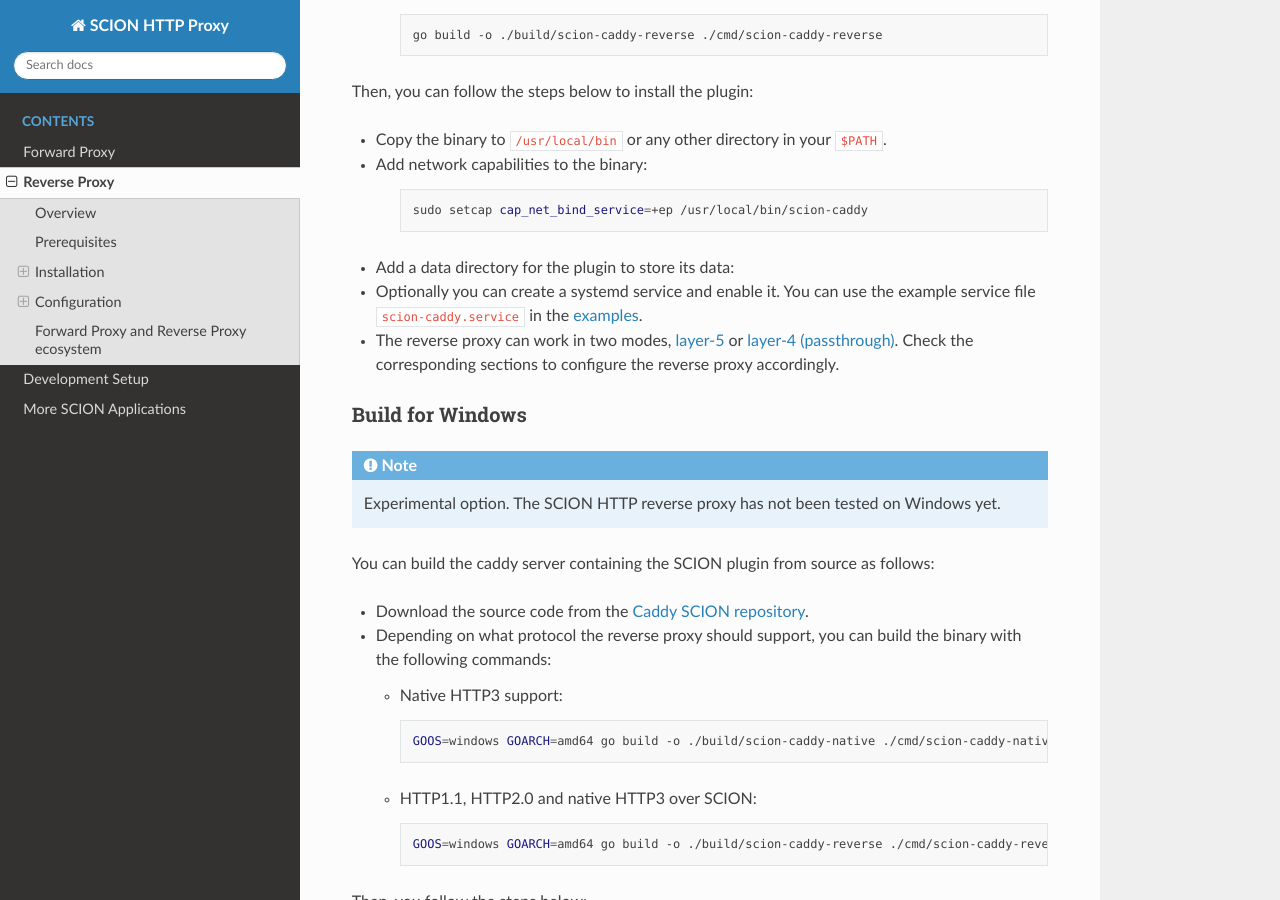
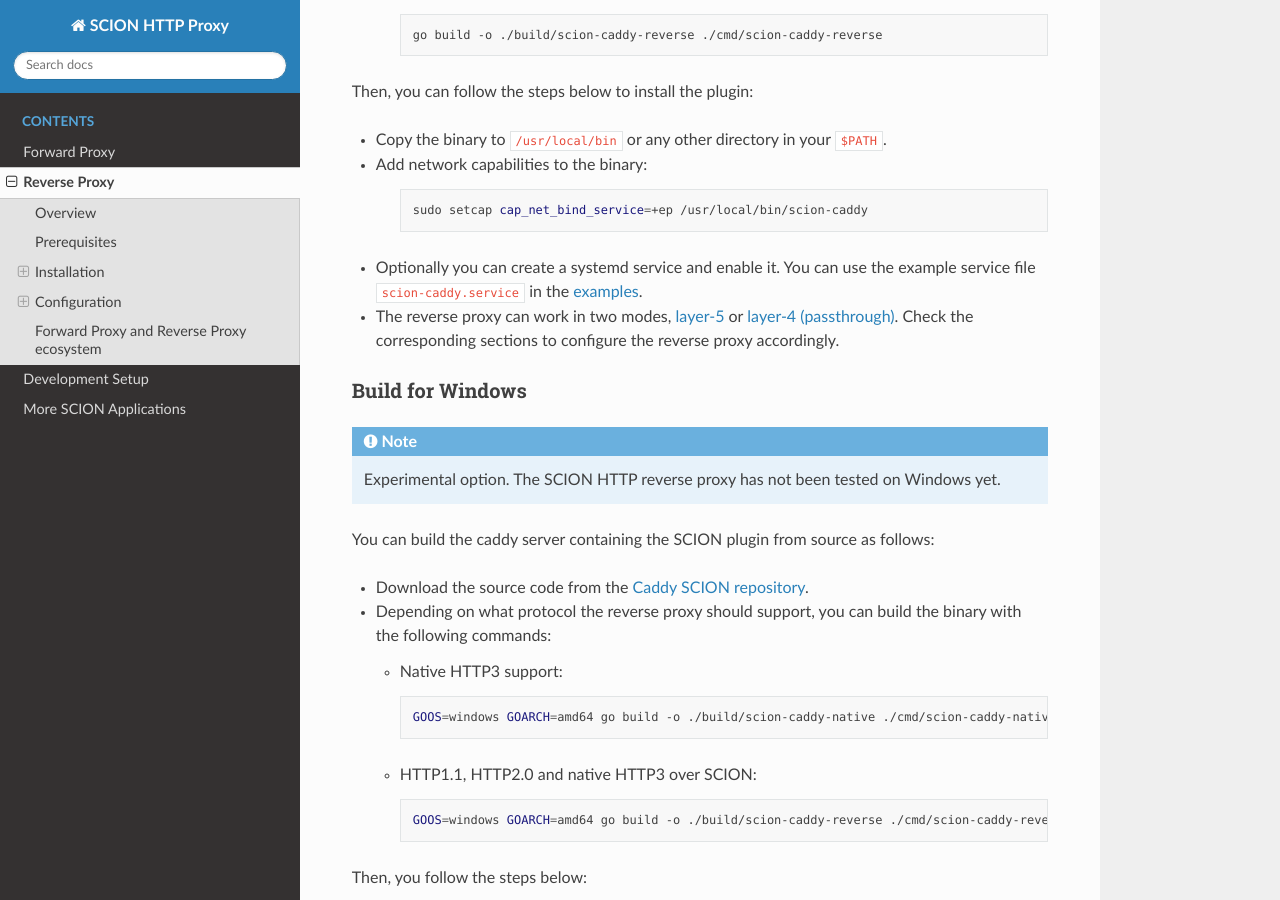
Before and after one commit to scionproto-contrib/http-proxy, a Sphinx documentation site: the page built from docs/source/reverse-proxy.rst, in a window 1280 px wide and 900 px high, scrolled down 1358 px. Built offline with Sphinx 7.4.7 and the Read the Docs theme 3.1.0, drawn with Linux system fonts in a browser that asks for light colours.

Commit message:
remove incorrect bullet point on reverse proxy docs

```diff
--- a/docs/source/reverse-proxy.rst
+++ b/docs/source/reverse-proxy.rst
@@ -63,8 +63,6 @@
     .. code-block:: bash
 
         sudo setcap cap_net_bind_service=+ep /usr/local/bin/scion-caddy
-
-- Add a data directory for the plugin to store its data:
 
 - Optionally you can create a systemd service and enable it. You can use the example service file ``scion-caddy.service`` in the `examples <https://github.com/scionproto-contrib/http-proxy/tree/main/_examples>`__.
 
```
